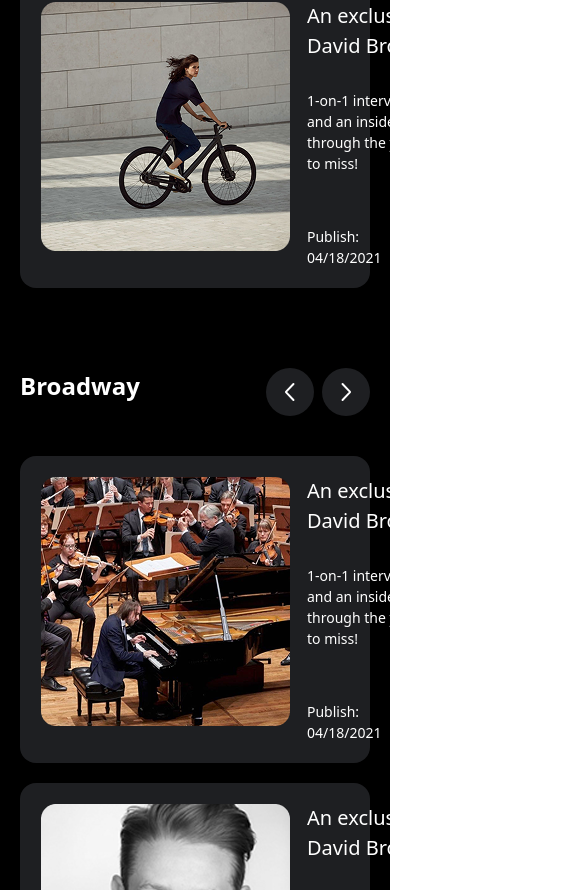
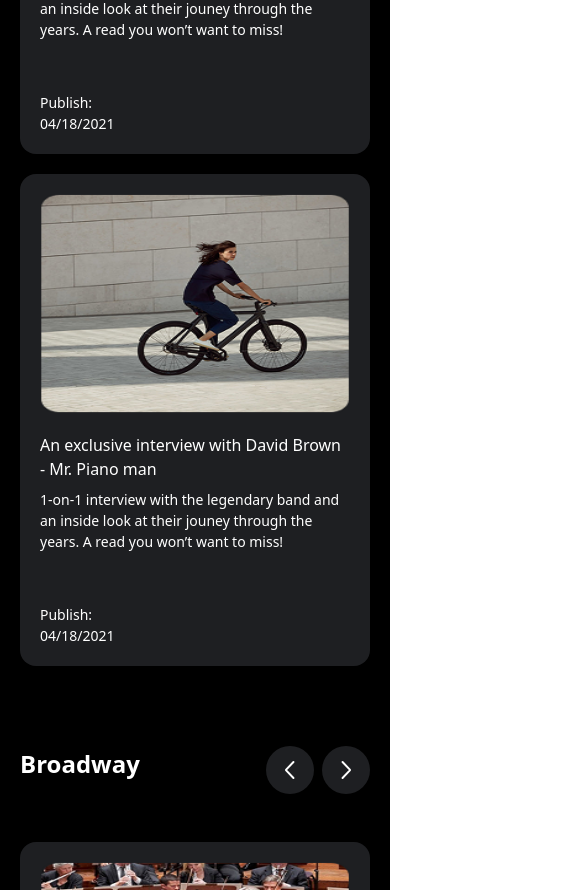
Before and after one commit to jrjrspnl/squad-react-06, a React (Vite) app in the folder Four-end-coders/: page / in a window 390 px wide. Shown: the part 2594-3484 px from the top of the page, 578 px wide, since content can reach past the window. Built offline with nearby package versions, Linux system fonts and the light colour scheme.

Commit message:
extended for mobile view

```diff
--- a/Four-end-coders/src/components/article/ArticleComponent.jsx
+++ b/Four-end-coders/src/components/article/ArticleComponent.jsx
@@ -42,19 +42,19 @@ const Broadway = ({broadway}) => {
 const Musical = ({ musical }) => {
   return (
     <>
-   <div className="flex flex-row items-cente justify-between m-5  pt-10">
+     <div className="flex flex-row items-cente justify-between m-5 pt-10">
          <h2 className='text-white text-[24px] font-bold'>Broadway</h2>
          <div className="flex gap-2">
            <span ><img className="h-[48px] w-[48px]" src={LeftArrow} alt="" /></span>
            <span><img className="h-[48px] w-[48px]" src={RightArrow} alt="" /></span>
          </div>
       </div>
-      <div className="">
+      <div className="mt-2 md:flex">
             {musical.map((musical)=> (
-              <div style={{backgroundColor: "#1E1F22"}} className=" m-5 p-5 flex flex rounded-[16px] cursor-pointer hover:opacity-70">
-                <img alt={musical.title} src={musical.imageUrl}  className="h-[15.688rem] w-[15.688rem]" />
-                    <div className="text-white  flex flex-col  ml-[16px]">
-                        <span className="h-[81px] w-[271px] text-[20px] font-medium">{musical.title}</span>
+              <div style={{backgroundColor: "#1E1F22"}} className=" m-5 p-5 flex flex-col md:flex-row rounded-[16px] cursor-pointer hover:opacity-70">
+                <img alt={musical.title} src={musical.imageUrl}  className="h-[219.09px] w-[311px] md:h-[251px] md:w-[251px]" />
+                    <div className="text-white  flex flex-col mt-5 md:ml-[16px]">
+                        <span className="md:h-[81px] md:w-[271px] md:text-[20px] font-medium">{musical.title}</span>
                         <span className="text-[14px] font-normal mt-[8px]">{musical.description}</span>
                         <div className="text-[14px] font-normal flex flex-col mt-[52px]">
                           <span className="">Publish:</span>
@@ -70,20 +70,20 @@ const Musical = ({ musical }) => {
 }
 const Ballet = ({ballet}) => {
   return(
-   <>
-    <div className="flex flex-row items-cente justify-between m-5  pt-10">
+    <>
+     <div className="flex flex-row items-cente justify-between m-5 pt-10">
          <h2 className='text-white text-[24px] font-bold'>Broadway</h2>
          <div className="flex gap-2">
            <span ><img className="h-[48px] w-[48px]" src={LeftArrow} alt="" /></span>
            <span><img className="h-[48px] w-[48px]" src={RightArrow} alt="" /></span>
          </div>
-    </div>
-    <div className="">
+      </div>
+      <div className="mt-2 md:flex">
             {ballet.map((ballet)=> (
-              <div style={{backgroundColor: "#1E1F22"}} className=" m-5 p-5 flex  rounded-[16px] cursor-pointer hover:opacity-70">
-                <img alt={ballet.title} src={ballet.imageUrl}  className="h-[15.688rem] w-[15.688rem]" />
-                    <div className="text-white  flex flex-col  ml-[16px]">
-                        <span className="h-[81px] w-[271px] text-[20px] font-medium">{ballet.title}</span>
+              <div style={{backgroundColor: "#1E1F22"}} className=" m-5 p-5 flex flex-col md:flex-row rounded-[16px] cursor-pointer hover:opacity-70">
+                <img alt={ballet.title} src={ballet.imageUrl}  className="h-[219.09px] w-[311px] md:h-[251px] md:w-[251px]" />
+                    <div className="text-white  flex flex-col mt-5 md:ml-[16px]">
+                        <span className="md:h-[81px] md:w-[271px] md:text-[20px] font-medium">{ballet.title}</span>
                         <span className="text-[14px] font-normal mt-[8px]">{ballet.description}</span>
                         <div className="text-[14px] font-normal flex flex-col mt-[52px]">
                           <span className="">Publish:</span>
@@ -92,8 +92,8 @@ const Ballet = ({ballet}) => {
                     </div>
             </div>
             ))}
-    </div>
-   </>
+      </div>
+    </>
   )
 }
 
```
